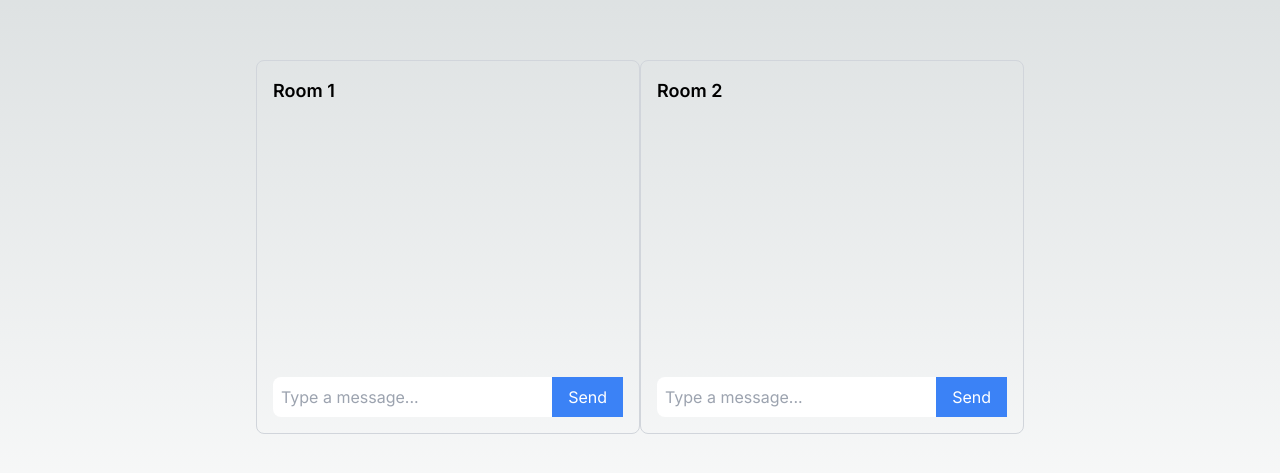
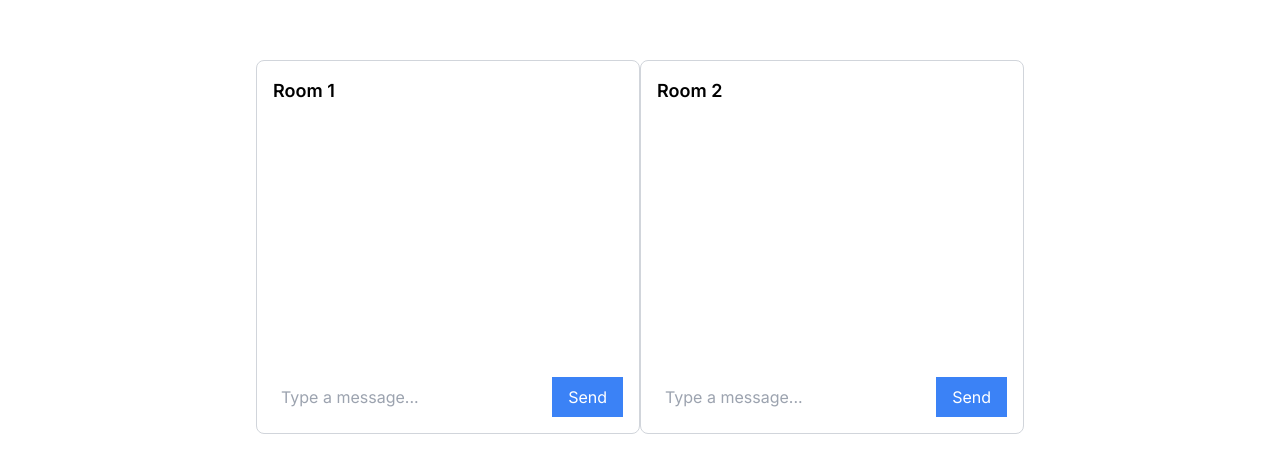
Before and after one commit to Fakhripm/kripto-tucil3, a Next.js app: page / in a window 1280 px wide. Shown: the part 153-626 px from the top of the page. Built offline with nearby package versions, Linux system fonts and the light colour scheme.

Commit message:
fix dark mode

```diff
--- a/src/app/globals.css
+++ b/src/app/globals.css
@@ -3,22 +3,28 @@
 @tailwind utilities;
 
 :root {
-  --foreground-rgb: 0, 0, 0;
-  --background-start-rgb: 214, 219, 220;
-  --background-end-rgb: 255, 255, 255;
+  --foreground-light-rgb: 0, 0, 0;
+  --foreground-dark-rgb: 255, 255, 255;
+  --background-start-light-rgb: 214, 219, 220;
+  --background-end-light-rgb: 255, 255, 255;
+  --background-start-dark-rgb: 0, 0, 0;
+  --background-end-dark-rgb: 0, 0, 0;
+}
+
+@media (prefers-color-scheme: light) {
+  body {
+    --foreground-rgb: var(--foreground-light-rgb);
+    --background-start-rgb: var(--background-start-light-rgb);
+    --background-end-rgb: var(--background-end-light-rgb);
+  }
 }
 
 @media (prefers-color-scheme: dark) {
-  :root {
-    --foreground-rgb: 255, 255, 255;
-    --background-start-rgb: 0, 0, 0;
-    --background-end-rgb: 0, 0, 0;
+  body {
+    --foreground-rgb: var(--foreground-dark-rgb);
+    --background-start-rgb: var(--background-start-dark-rgb);
+    --background-end-rgb: var(--background-end-dark-rgb);
   }
-}
-
-body {
-  color: rgb(var(--foreground-rgb));
-  background: linear-gradient(to bottom, rgba(var(--background-start-rgb), 1), rgba(var(--background-end-rgb), 1));
 }
 
 @layer utilities {
@@ -27,13 +33,11 @@ body {
   }
 }
 
-/* styles/globals.css */
-
-/* Custom global styles */
 body {
   font-family: 'Roboto', sans-serif;
   margin: 0;
   padding: 0;
+  color: rgb(var(--foreground-rgb)); /* Set text color */
   height: 100vh; /* Set body height to cover the whole viewport */
   display: flex; /* Use flexbox to align items */
   justify-content: center; /* Center the content horizontally */
```
